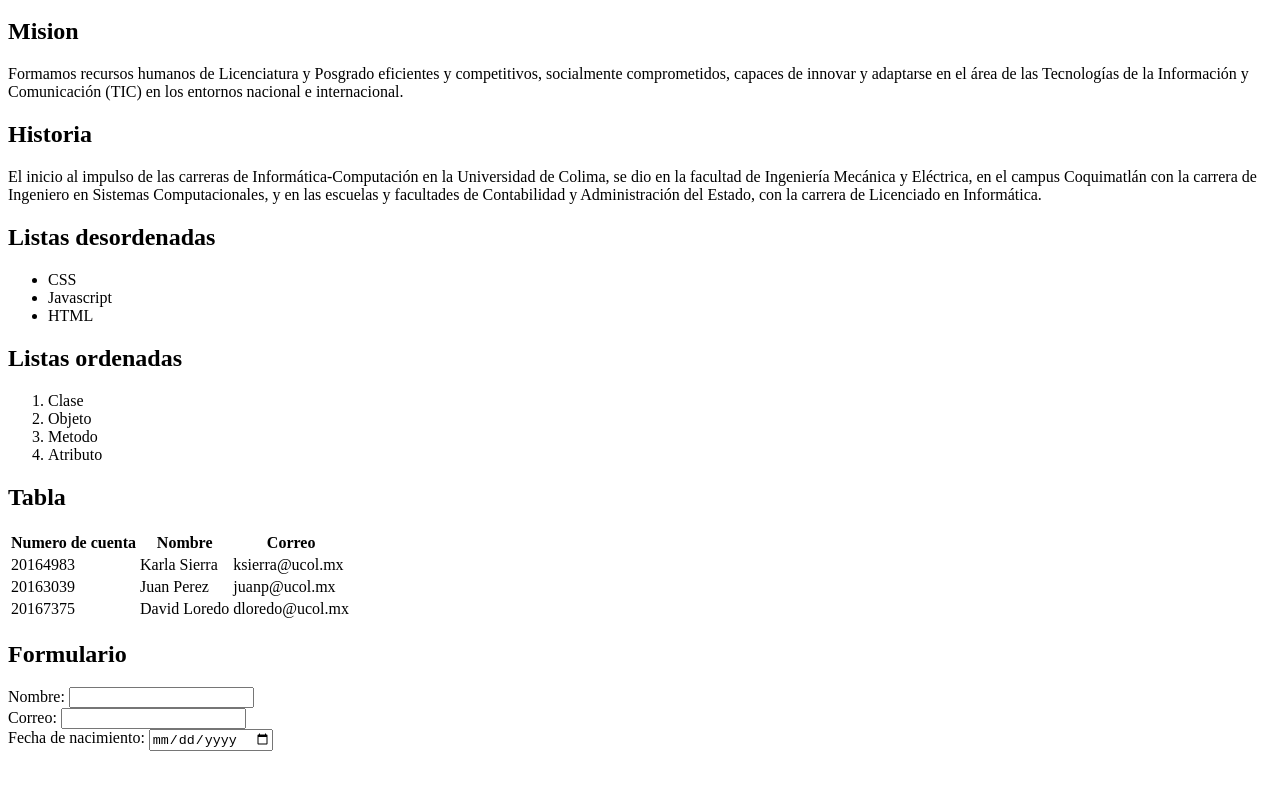
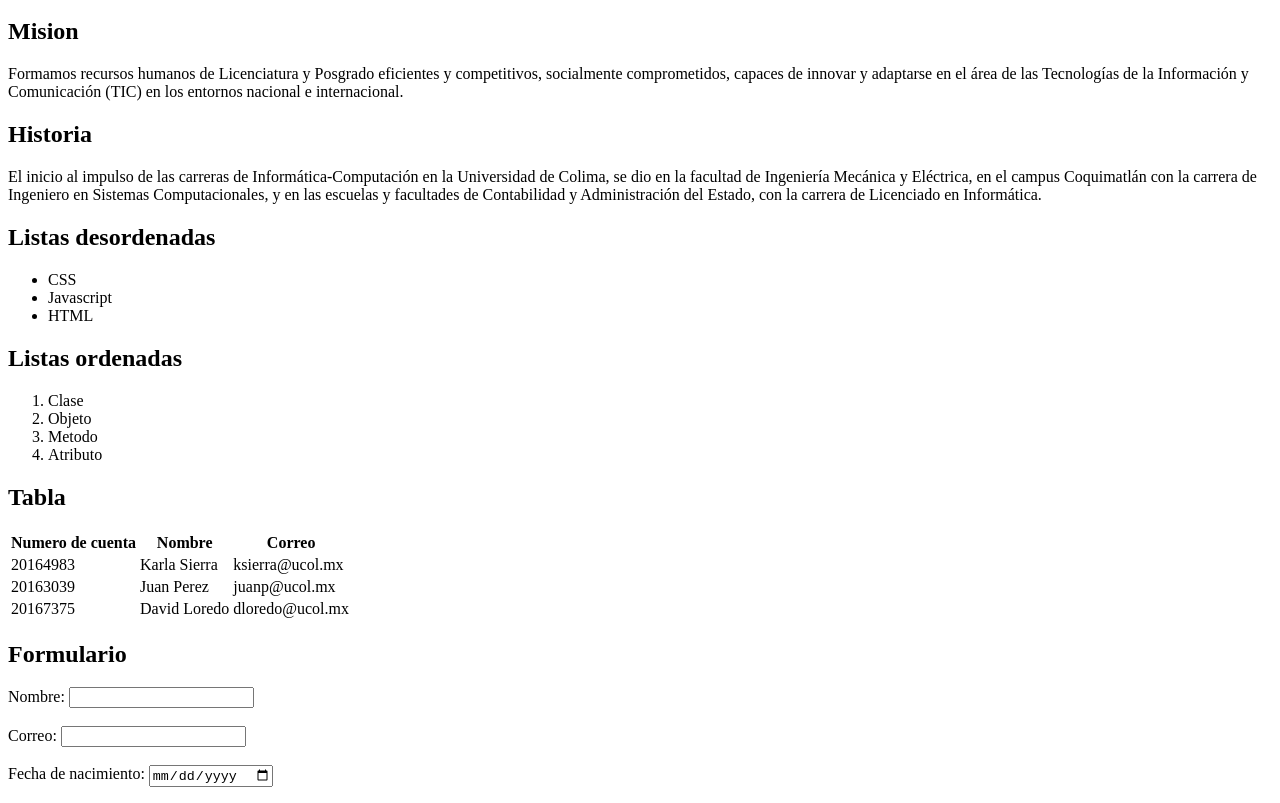
Before and after one commit to k-sierra/01-elemento, a plain HTML site: page index.html in a window 1280 px wide. Shown: the part 48-851 px from the top of the page. Before the commit the page ends 815 px from the top, so only its background shows below. Drawn offline with Linux system fonts and the light colour scheme.

Commit message:
Fornmularios 3

```diff
--- a/index.html
+++ b/index.html
@@ -63,12 +63,12 @@
         <div>
             <label for="nombre">Nombre: </label>
             <input type="text" id="nombre">
-        </div>
+        </div><br>
         <div>
             <label for="correo">Correo: </label>
             <input type="email" id="correo">
         </div>
-        <div>
+        <div><br>
             <label for="fechan">Fecha de nacimiento: </label>
             <input type="date" id="fechan">
         </div>
```
